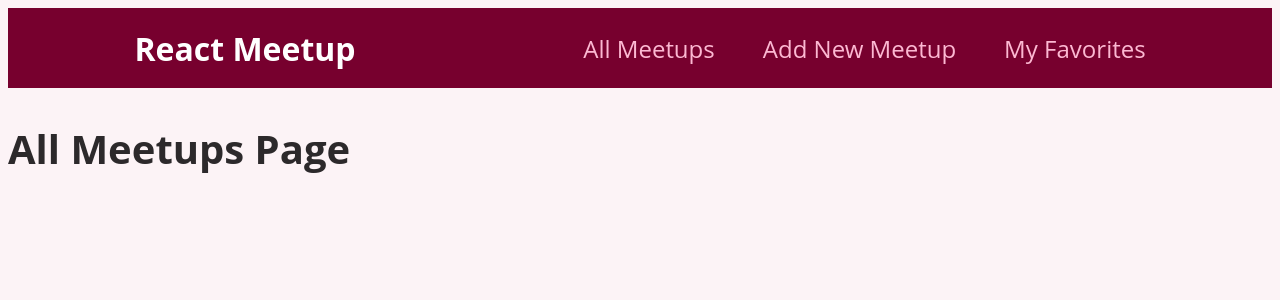
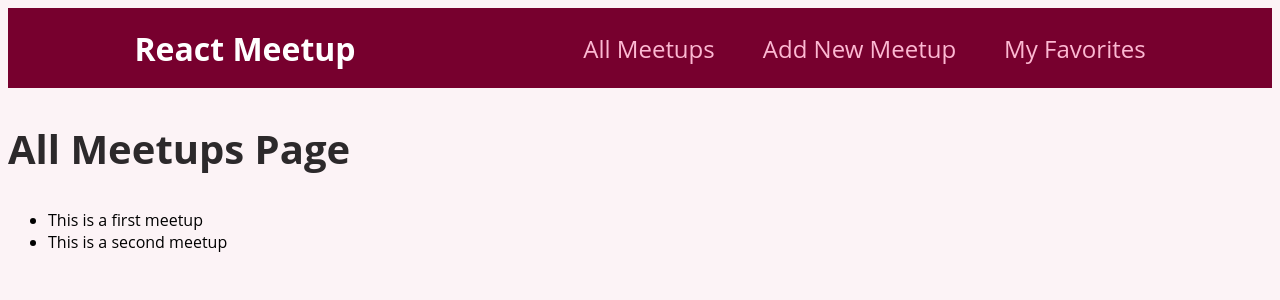
Before and after one commit to juleni/react-meet-up-demo, a React (Create React App) app: page / in a window 1280 px wide. Shown: the top 300 px of the page. Built offline with nearby package versions, Linux system fonts and the light colour scheme.

Commit message:
Added writing list of data

```diff
--- a/src/pages/AllMeetups.js
+++ b/src/pages/AllMeetups.js
@@ -24,6 +24,11 @@ function AllMeetupsPage() {
   return(
     <section>
       <h1>All Meetups Page</h1>
+      <ul>
+        { DUMMY_DATA.map((meetup) => {
+          return <li key={ meetup.id }>{ meetup.title }</li>;
+        })}
+      </ul>
     </section>
   );
 }
```
